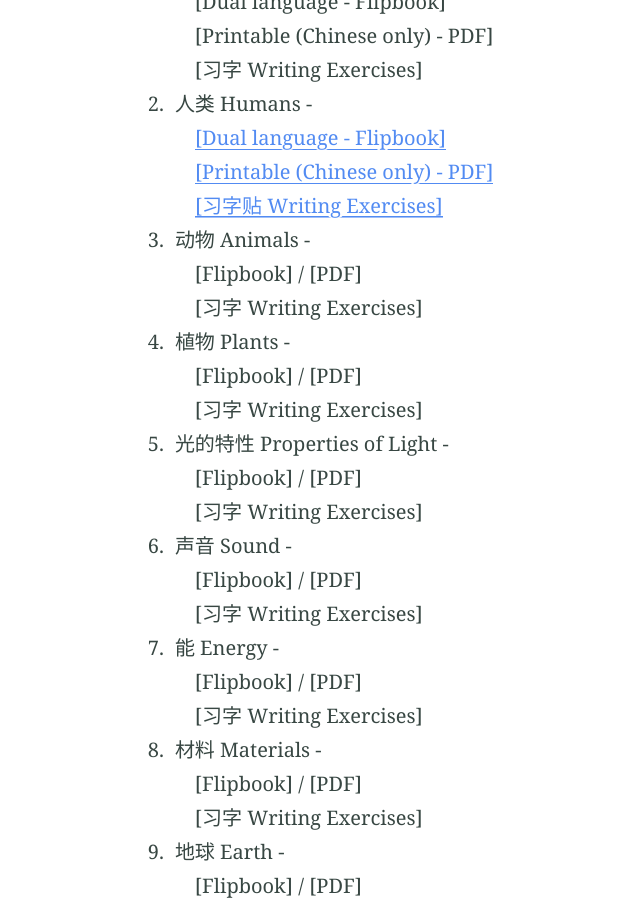
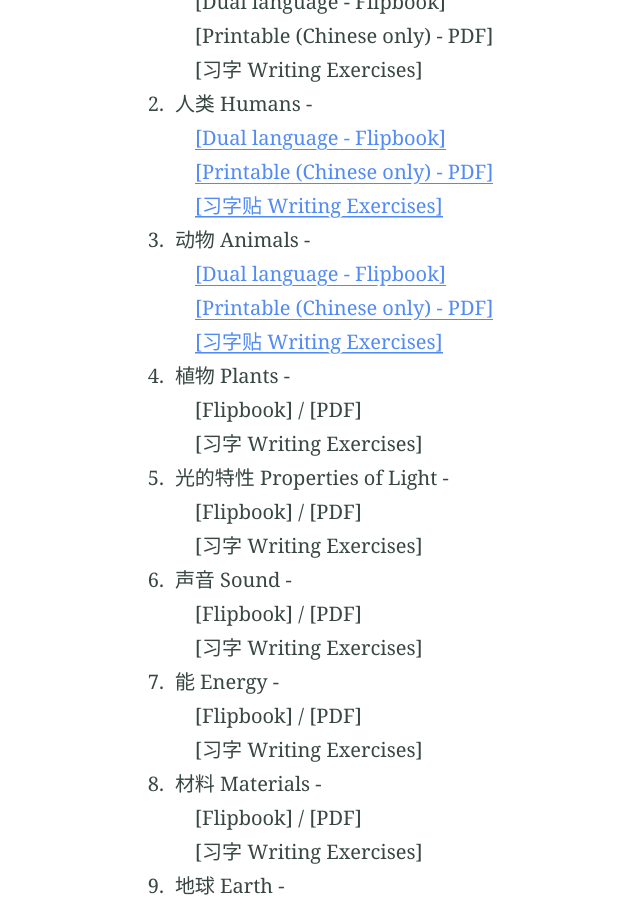
Before and after one commit to multilingual-malaysian/dlp_science, a Jekyll site: the page built from year4.md, in a window 1280 px wide and 900 px high, scrolled down 701 px. Shown: the whole window, without its empty margins (108-748 px from the left). Built offline with Jekyll 4.4.1, drawn with Linux system fonts in a browser that asks for light colours.

Commit message:
Update year4.md

```diff
--- a/year4.md
+++ b/year4.md
@@ -18,8 +18,9 @@
    &emsp;<a href="/dlp_science/doc/year4/sc_year4_chapter2_chinese.pdf" target="_blank">[Printable (Chinese only) - PDF]</a><br />
    &emsp;<a href="/dlp_science/doc/year4/sc_year4_chapter2_writing.pdf" target="_blank">[习字贴 Writing Exercises]</a>
 3. 动物 Animals - <br />
-   &emsp;[Flipbook] / [PDF]<br />
-   &emsp;[习字 Writing Exercises]
+   &emsp;<a href="https://online.fliphtml5.com/pjnuy/oypq/" target="_blank">[Dual language - Flipbook]</a> <br />
+   &emsp;<a href="/dlp_science/doc/year4/sc_year4_chapter3_chinese.pdf" target="_blank">[Printable (Chinese only) - PDF]</a><br />
+   &emsp;<a href="/dlp_science/doc/year4/sc_year4_chapter3_writing.pdf" target="_blank">[习字贴 Writing Exercises]</a>
 4. 植物 Plants - <br />
    &emsp;[Flipbook] / [PDF]<br />
    &emsp;[习字 Writing Exercises]
```
